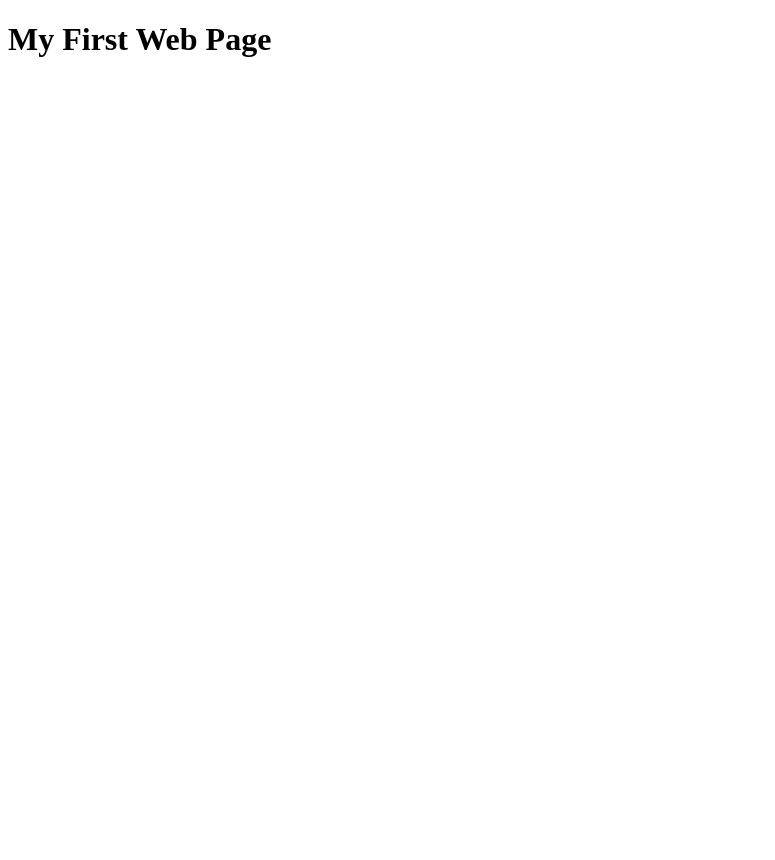
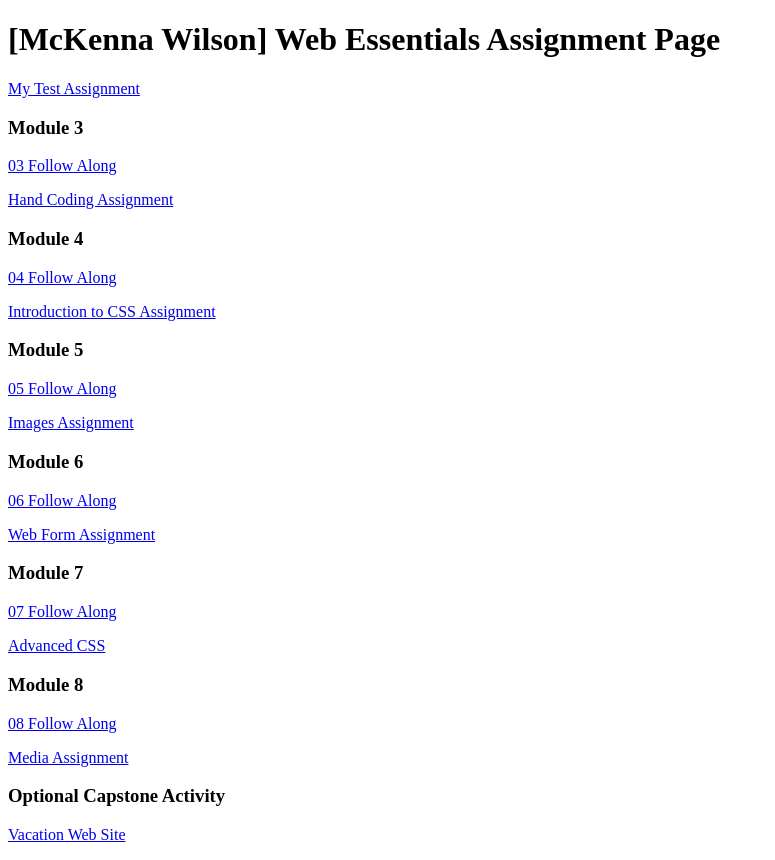
Before and after one commit to KennaWilson/dwdd1600, a plain HTML site: page index.html in a window 1280 px wide. Shown: the whole page, without its empty margins (0-775 px from the left). Before the commit the page ends 800 px from the top, so only its background shows below. Drawn offline with Linux system fonts and the light colour scheme.

Commit message:
Update index.html (Name Change)

```diff
--- a/index.html
+++ b/index.html
@@ -3,9 +3,37 @@
 	<head>
 		<meta charset="UTF-8">
 		<meta name="viewport" content="width=device-width, initial-scale=1.0">
-    <title>Document</title>
+		<title>dwdd 1600 assignment list page</title>
 	</head>
 	<body>
-    <h1>My First Web Page</h1>
+		<h1>[McKenna Wilson] Web Essentials Assignment Page</h1>
+		<p><a href="01test">My Test Assignment</a></p>
+
+		<h3>Module 3</h3>
+		<p><a href="03follow-along">03 Follow Along</a></p>
+		<p><a href="03hand-coding">Hand Coding Assignment</a></p>
+
+		<h3>Module 4</h3>
+		<p><a href="04follow-along">04 Follow Along</a></p>
+		<p><a href="04intro-css">Introduction to CSS Assignment</a></p>
+
+		<h3>Module 5</h3>
+		<p><a href="05follow-along">05 Follow Along</a></p>
+		<p><a href="05images">Images Assignment</a></p>
+
+		<h3>Module 6</h3>
+		<p><a href="06follow-along">06 Follow Along</a></p>
+		<p><a href="06form">Web Form Assignment</a></p>
+
+		<h3>Module 7</h3>
+		<p><a href="07follow-along">07 Follow Along</a></p>
+		<p><a href="07advanced-css">Advanced CSS</a></p>
+
+		<h3>Module 8</h3>
+		<p><a href="08follow-along">08 Follow Along</a></p>
+		<p><a href="08media">Media Assignment</a></p>
+
+		<h3>Optional Capstone Activity</h3>
+		<p><a href="vacation">Vacation Web Site</a></p>
 	</body>
 </html>
```
Lines whose indentation alone changed are shown as unchanged.
